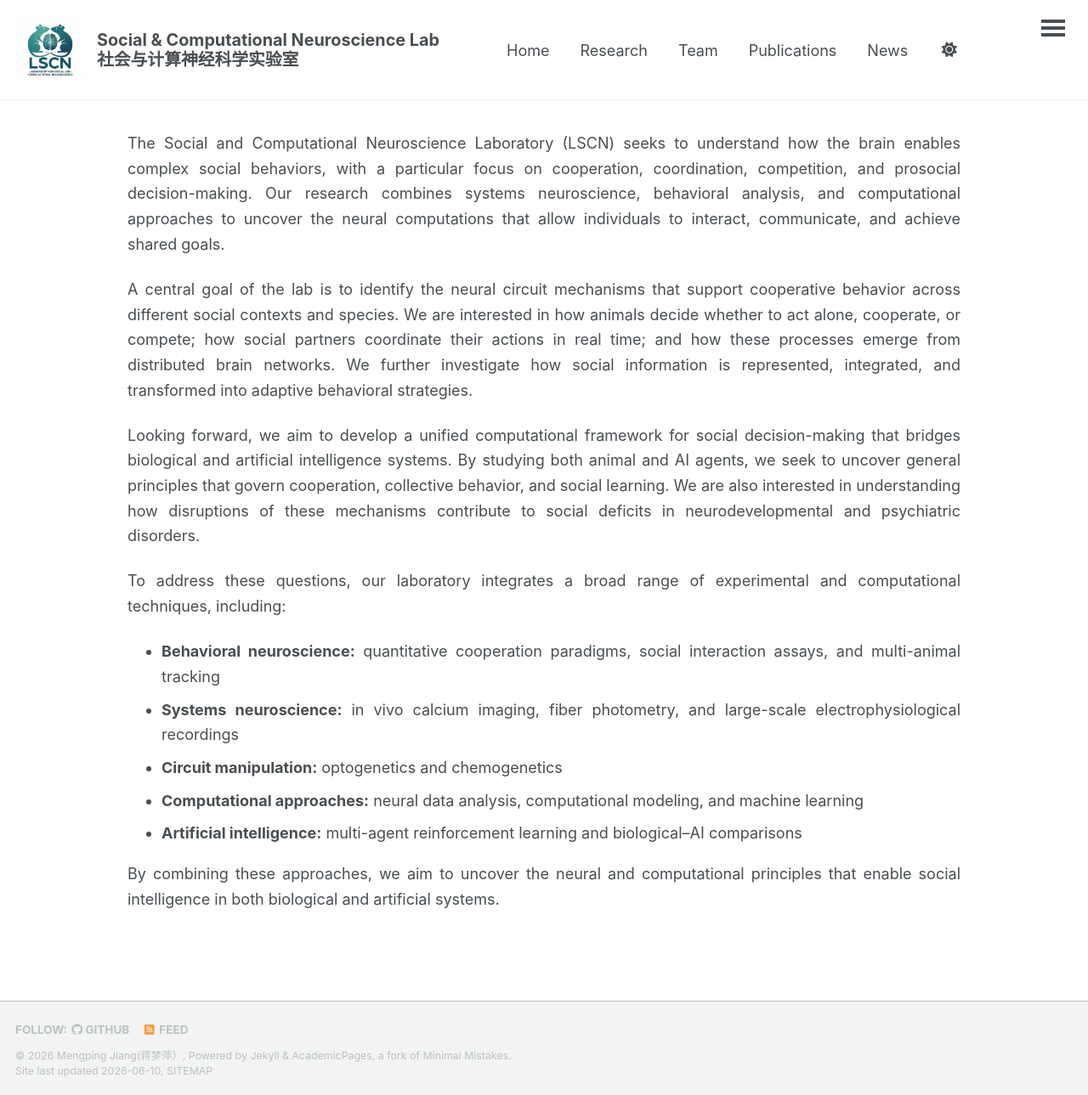
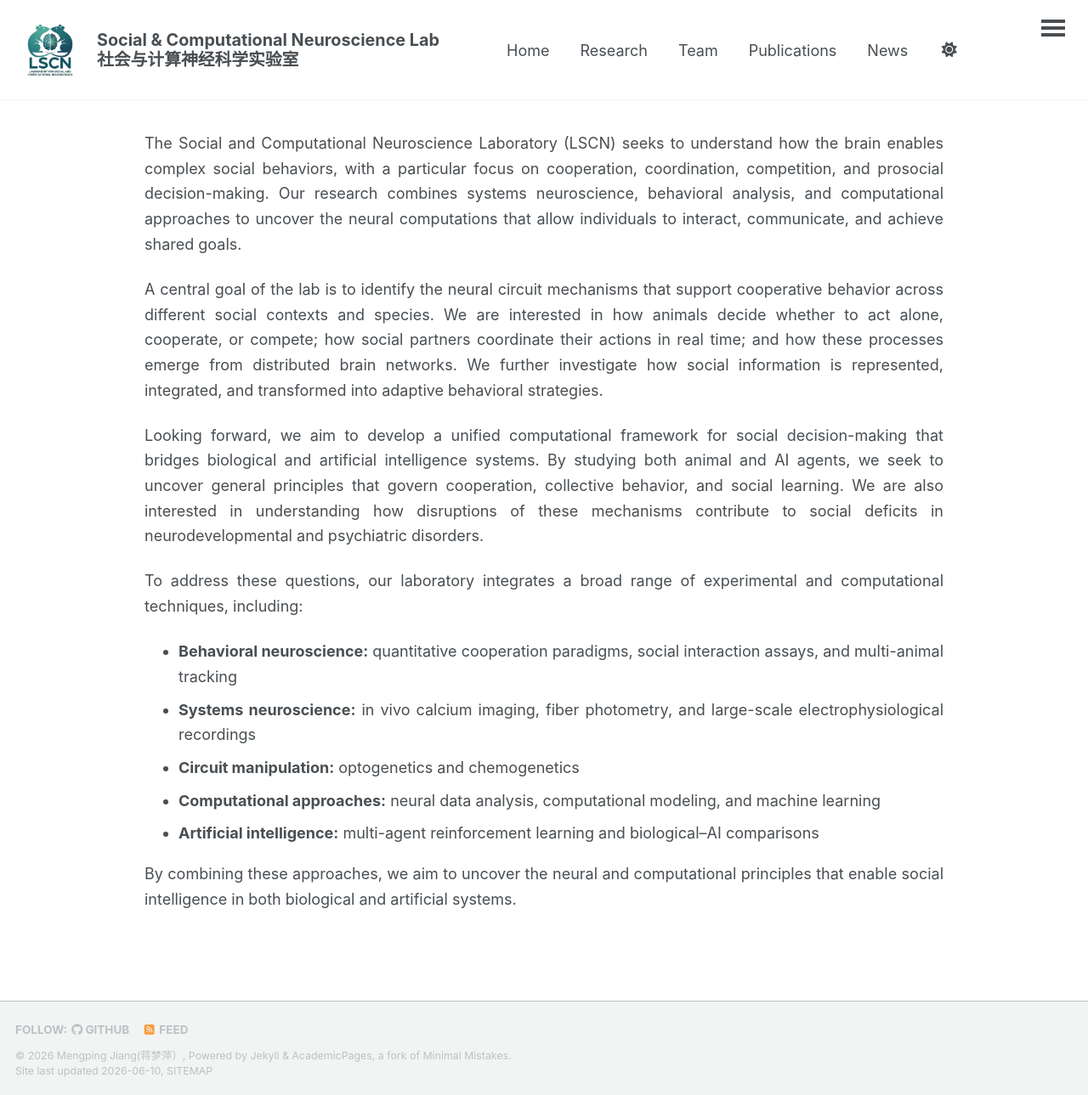
Before and after one commit to MengpingJiang/mengpingjiang.github.io, a Jekyll site: the page built from _pages/about.md, in a window 1280 px wide and 1289 px high. Shown: the whole window at 85% size. Built offline with Jekyll 4.4.1, drawn with Linux system fonts in a browser that asks for light colours; a script bundle is joined from its source files by our own code; library files that are not in the unit come from our copies.

Commit message:
Update main.scss

```diff
--- a/assets/css/main.scss
+++ b/assets/css/main.scss
@@ -41,6 +41,8 @@
     "vendor/font-awesome/solid",
     "vendor/font-awesome/brands"
 ;
+/* ===== Navigation / Lab title ===== */
+
 .lab-title {
   display: flex !important;
   align-items: center;
@@ -49,14 +51,25 @@
   text-decoration: none !important;
   border-bottom: none !important;
   box-shadow: none !important;
+  background-image: none !important;
   line-height: 1.15;
   font-size: 1.1rem;
 }
 
-.lab-title:hover {
+.lab-title:hover,
+.lab-title:link,
+.lab-title:visited,
+.lab-title:active {
   text-decoration: none !important;
   border-bottom: none !important;
   box-shadow: none !important;
+  background-image: none !important;
+}
+
+.lab-title::before,
+.lab-title::after {
+  display: none !important;
+  content: none !important;
 }
 
 .lab-logo {
@@ -65,41 +78,82 @@
   flex-shrink: 0;
 }
 
+.masthead {
+  border-bottom: none !important;
+}
+
 .masthead__menu-item--lg {
   min-width: 560px;
   line-height: 1.1;
   border-bottom: none !important;
 }
 
-.masthead__menu-item--lg a {
+.masthead__menu-item--lg a,
+.masthead__menu-item--lg a:link,
+.masthead__menu-item--lg a:visited,
+.masthead__menu-item--lg a:hover,
+.masthead__menu-item--lg a:active {
   text-decoration: none !important;
   border-bottom: none !important;
   box-shadow: none !important;
+  background-image: none !important;
 }
 
-.masthead {
-  border-bottom: none !important;
+.masthead__menu-item--lg a::before,
+.masthead__menu-item--lg a::after {
+  display: none !important;
+  content: none !important;
 }
 
-/* Wider homepage text area */
-.page {
+
+/* ===== Unified content width ===== */
+
+.initial-content {
+  width: 100% !important;
+  max-width: none !important;
+}
+
+.page,
+.archive,
+.initial-content .page {
+  float: none !important;
   width: 100% !important;
   max-width: 980px !important;
-  margin: 0 auto !important;
-  float: none !important;
+  margin-left: auto !important;
+  margin-right: auto !important;
+  padding-left: 20px !important;
+  padding-right: 20px !important;
 }
 
-.page__inner-wrap {
+.page__inner-wrap,
+.initial-content .page__inner-wrap {
   width: 100% !important;
   max-width: 980px !important;
-  margin: 0 auto !important;
+  margin-left: auto !important;
+  margin-right: auto !important;
 }
+
+.archive__item,
+.archive .list__item {
+  margin-left: 0 !important;
+}
+
+.sidebar {
+  display: none !important;
+}
+
+
+/* ===== Homepage text ===== */
 
 .home-intro {
   text-align: justify;
   width: 100%;
   line-height: 1.65;
 }
+
+
+/* ===== Team page / PI profile ===== */
+
 .pi-profile {
   display: flex;
   align-items: flex-start;
@@ -126,84 +180,5 @@
   text-decoration: none;
   border: none !important;
   box-shadow: none !important;
-}
-.archive {
-  width: 100% !important;
-  max-width: 980px !important;
-  margin-left: auto !important;
-  margin-right: auto !important;
-}
-.lab-title,
-.lab-title:link,
-.lab-title:visited,
-.lab-title:hover,
-.lab-title:active,
-.masthead__menu-item--lg a,
-.masthead__menu-item--lg a:link,
-.masthead__menu-item--lg a:visited,
-.masthead__menu-item--lg a:hover,
-.masthead__menu-item--lg a:active {
-  text-decoration: none !important;
-  border-bottom: none !important;
-  box-shadow: none !important;
   background-image: none !important;
 }
-
-.lab-title::before,
-.lab-title::after,
-.masthead__menu-item--lg a::before,
-.masthead__menu-item--lg a::after {
-  display: none !important;
-  content: none !important;
-}
-
-/* Center homepage/content area */
-.page {
-  float: none !important;
-  width: 100% !important;
-  max-width: 980px !important;
-  margin-left: auto !important;
-  margin-right: auto !important;
-  padding-left: 0 !important;
-  padding-right: 0 !important;
-}
-
-.page__inner-wrap {
-  width: 100% !important;
-  max-width: 980px !important;
-  margin-left: auto !important;
-  margin-right: auto !important;
-}
-
-.sidebar {
-  display: none !important;
-}
-/* Force center main content */
-.initial-content {
-  width: 100% !important;
-  max-width: none !important;
-}
-
-.initial-content .page {
-  float: none !important;
-  width: 100% !important;
-  max-width: 980px !important;
-  margin-left: auto !important;
-  margin-right: auto !important;
-  padding-left: 20px !important;
-  padding-right: 20px !important;
-}
-
-.initial-content .page__inner-wrap {
-  width: 100% !important;
-  max-width: 980px !important;
-  margin-left: auto !important;
-  margin-right: auto !important;
-}
-.archive__item {
-  margin-left: 0 !important;
-}
-
-.archive .list__item {
-  margin-left: 0 !important;
-}
```
